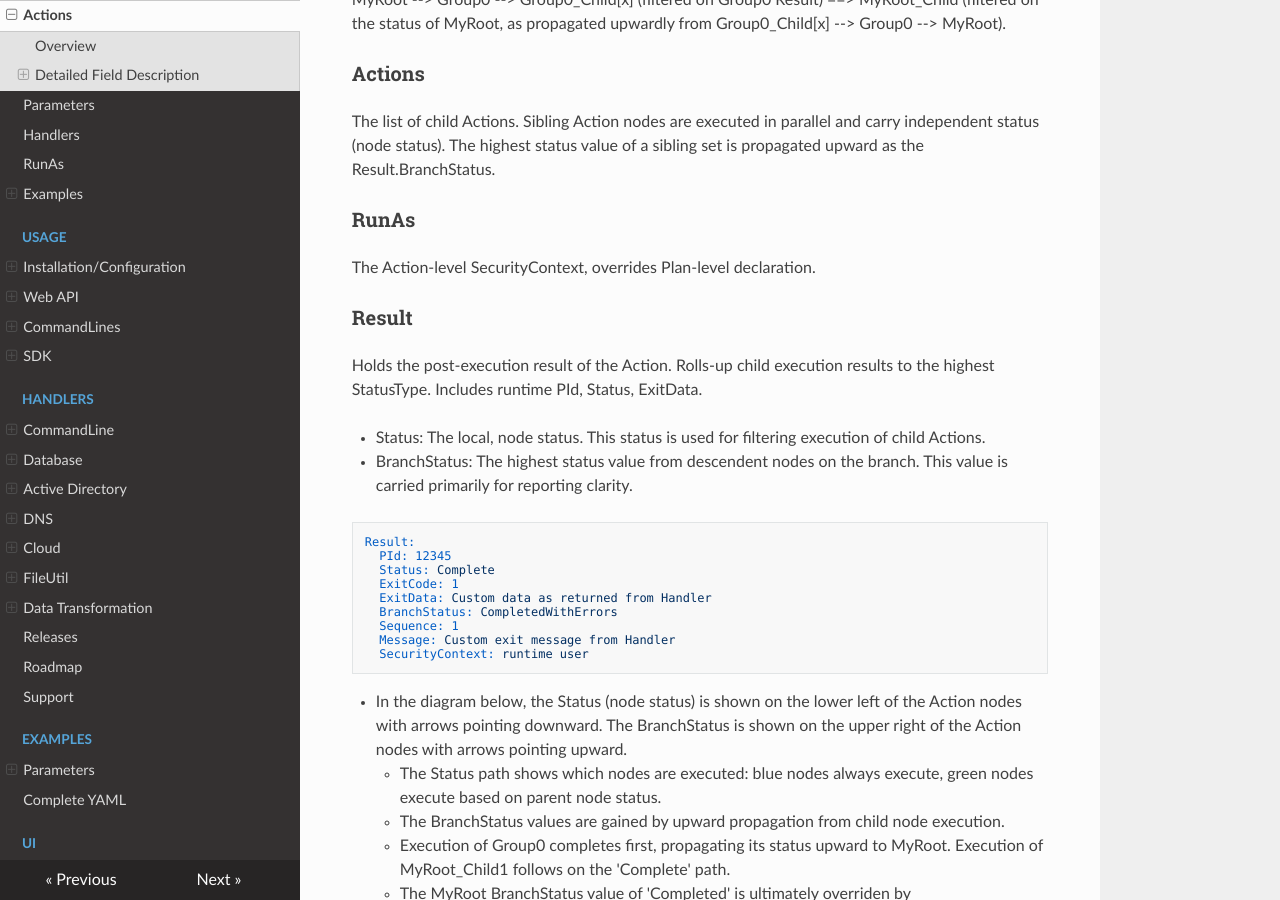
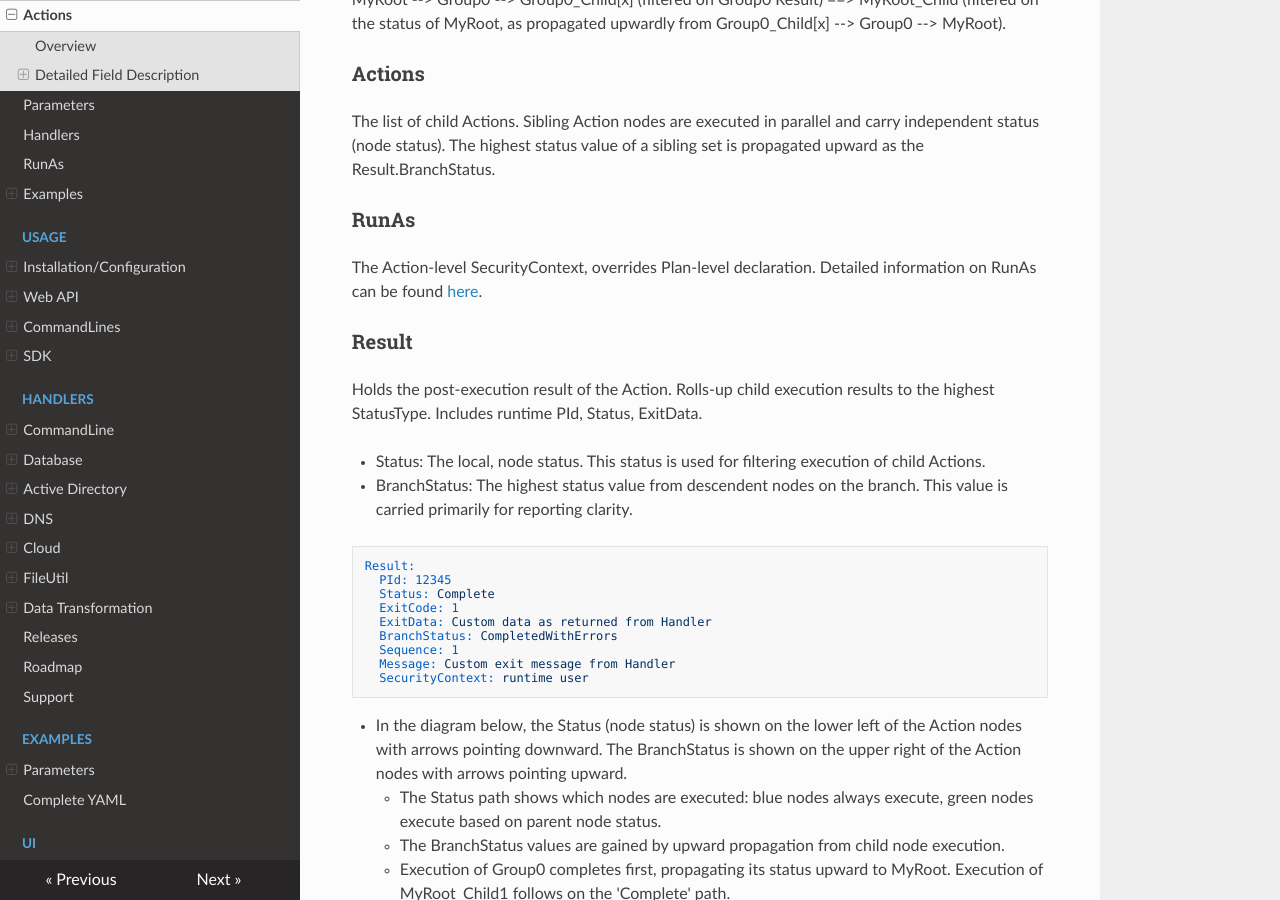
Before and after one commit to SynapseProject/synapse.docs, an MkDocs documentation site: the page built from docs/plans/actions/index.md, in a window 1280 px wide and 900 px high, scrolled down 3621 px. Built offline with MkDocs 1.6.1, drawn with Linux system fonts in a browser that asks for light colours; nearby versions of some CDN libraries; old or Windows-style settings are respelled for this version of MkDocs.

Commit message:
forgot a link in Actions doc

```diff
--- a/docs/plans/actions/index.md
+++ b/docs/plans/actions/index.md
@@ -130,7 +130,7 @@ In the graphic above, MyRoot hosts an ActionGroup named Group0.  The execution o
 The list of child Actions.  Sibling Action nodes are executed in parallel and carry independent status (node status).  The highest status value of a sibling set is propagated upward as the Result.BranchStatus.
 
 ### RunAs
-The Action-level SecurityContext, overrides Plan-level declaration.
+The Action-level SecurityContext, overrides Plan-level declaration.  Detailed information on RunAs can be found [here](/plans/runas/ "RunAs").
 
 ### Result
 Holds the post-execution result of the Action. Rolls-up child execution results to the highest StatusType. Includes runtime PId, Status, ExitData.
```
